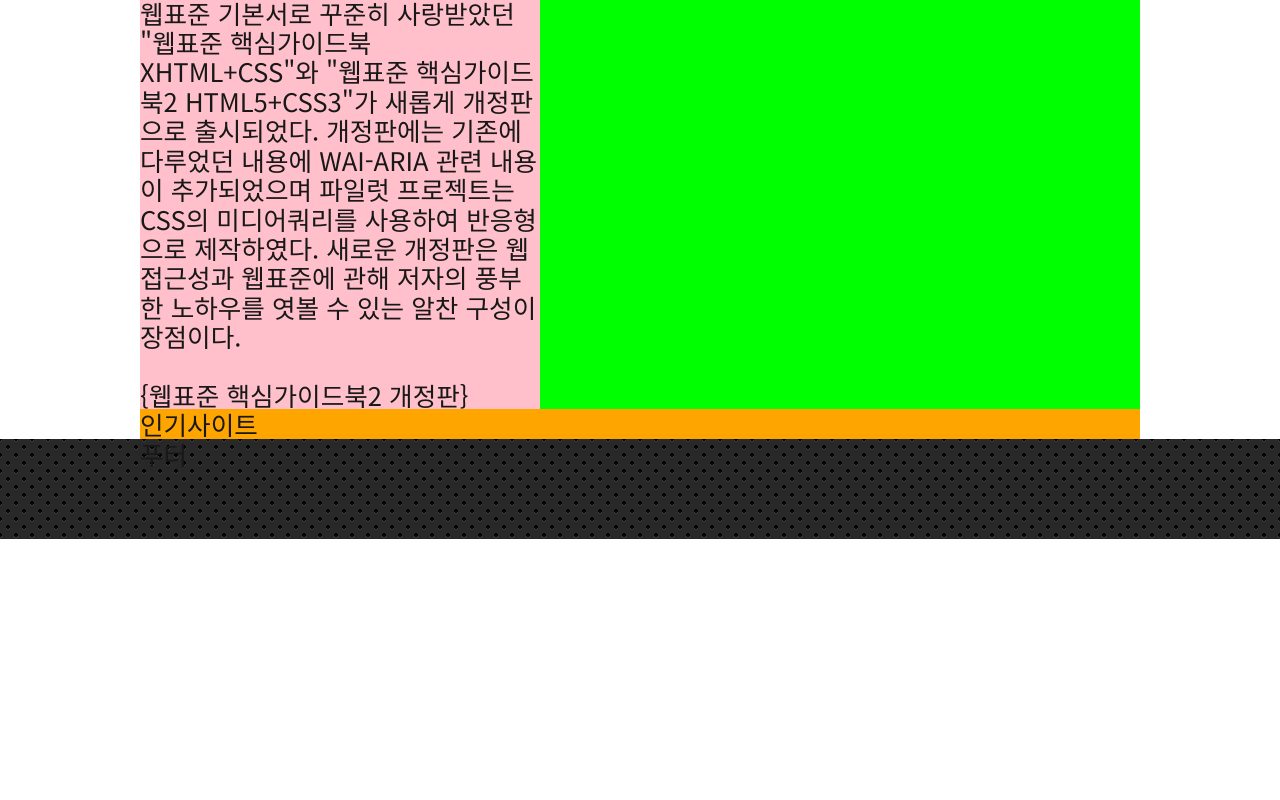
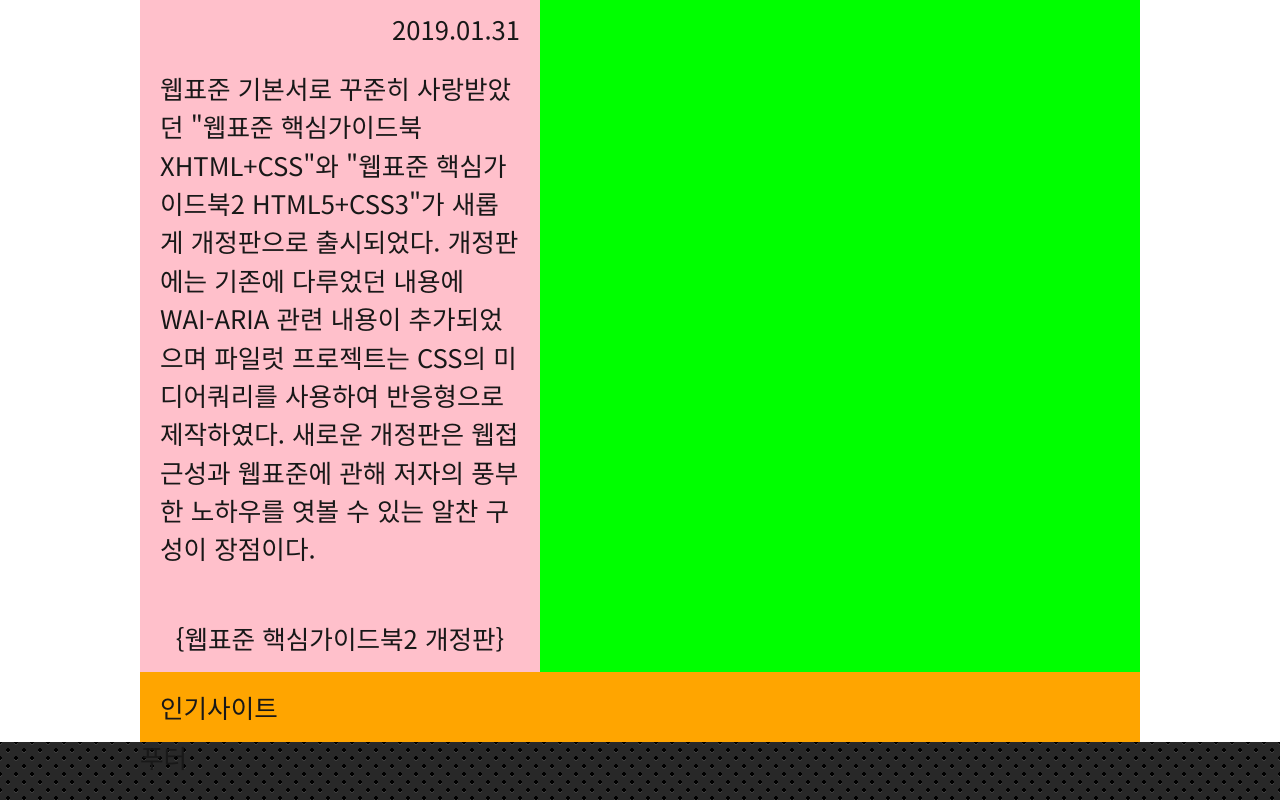
Before and after one commit to lilacnim/lilacnim.github.io, a plain HTML site: page index.html in a window 1280 px wide. Shown: the part 576-1376 px from the top of the page. Before the commit the page ends 1115 px from the top, so only its background shows below. Drawn offline with Linux system fonts and the light colour scheme.

Commit message:
새소식 디자인 완성

```diff
--- a/css/style.css
+++ b/css/style.css
@@ -5,6 +5,7 @@
 * {
     margin: 0;
     padding: 0;
+    box-sizing: border-box;
 }
 
 ul {
@@ -186,11 +187,33 @@
 }
 /* 새소식 */
 
+.news,
+.media,
+.favorite {
+    padding: 20px;
+}
+
 .news {
     background: pink;
     width: 400px;
 }
 
+.news-date {
+    display: block;
+    text-align: right;
+    margin: 1em 0;
+}
+.news-brief{
+    line-height: 1.5;
+    margin: 1em 0;
+}
+.news-thumbnail{
+    text-align: center;
+}
+.news-thumbnail img{
+    width: 50%;
+    height: auto;
+}
 .media {
     background: lime;
     width: 600px;
```
Lines whose indentation alone changed are shown as unchanged.
